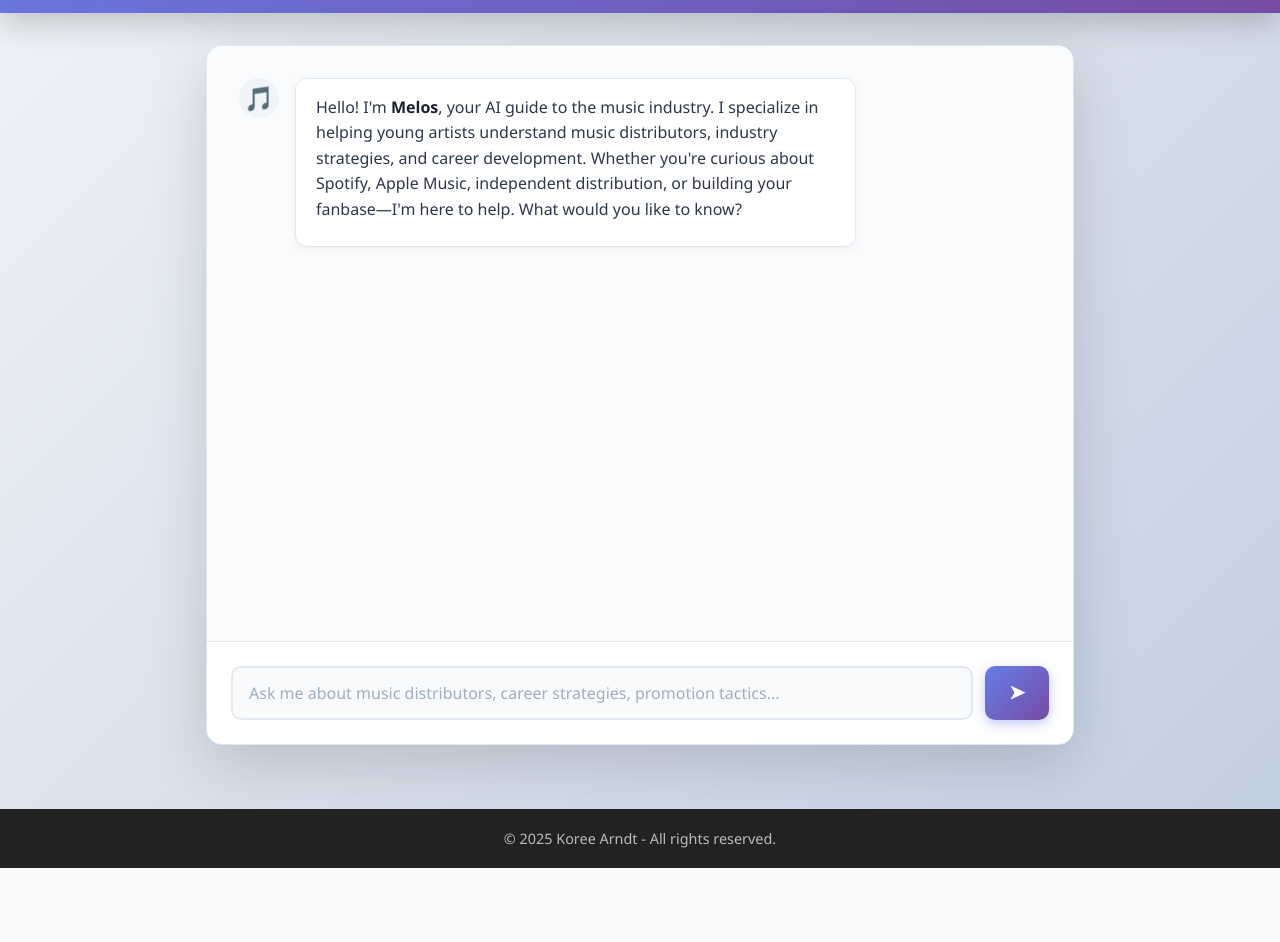
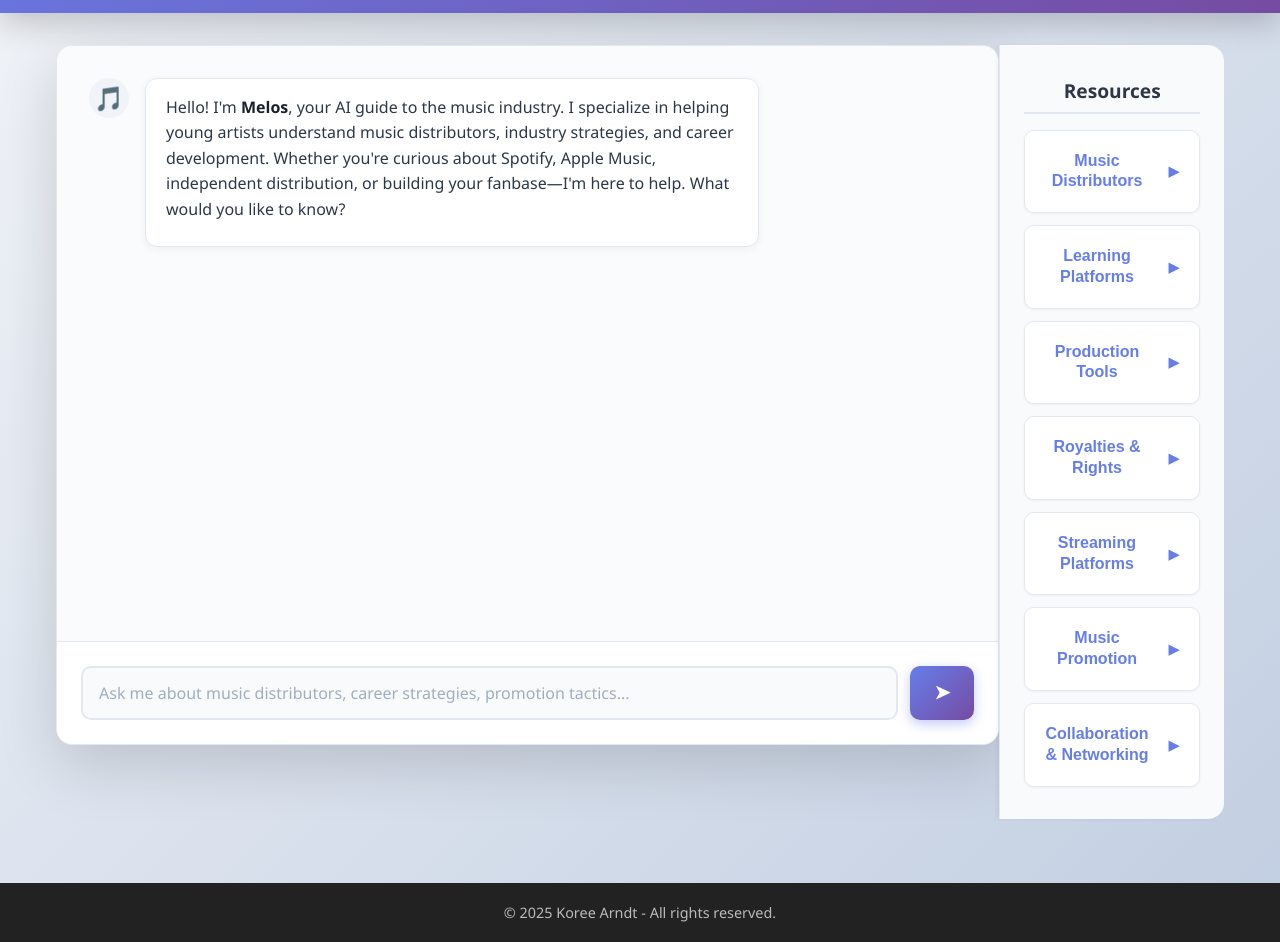
Before and after one commit to karndt414/koreemusic, a Next.js app in the folder koreemarimba/: page /melos in a window 1280 px wide. Shown: the part 540-1482 px from the top of the page. Before the commit the page ends 1408 px from the top, so only its background shows below. Built offline with nearby package versions, Linux system fonts and the light colour scheme.

Commit message:
Resources Page

```diff
--- a/koreemarimba/app/globals.css
+++ b/koreemarimba/app/globals.css
@@ -492,9 +492,12 @@ footer a {
 }
 
 .melos-wrapper {
-  max-width: 900px;
+  max-width: 1200px;
   margin: 2rem auto;
   padding: 0 1rem;
+  display: flex;
+  gap: 0;
+  align-items: flex-start;
 }
 
 .melos-chat-container {
@@ -720,6 +723,131 @@ footer a {
   background: #a0aec0;
 }
 
+/* Resources Sidebar */
+.melos-resources-sidebar {
+  width: 450px;
+  background: #f9fafb;
+  border-left: 1px solid #e2e8f0;
+  border-radius: 0 16px 16px 0;
+  padding: 2rem 1.5rem;
+  box-shadow: -2px 0 4px rgba(0, 0, 0, 0.05);
+  display: flex;
+  flex-direction: column;
+  gap: 1rem;
+}
+
+.melos-resources-sidebar h3 {
+  margin: 0;
+  font-size: 1.2rem;
+  font-weight: 700;
+  color: #2d3748;
+  text-align: center;
+  padding-bottom: 0.5rem;
+  border-bottom: 2px solid #e2e8f0;
+}
+
+.resources-list {
+  display: flex;
+  flex-direction: column;
+  gap: 0.75rem;
+}
+
+.resource-category {
+  border: 1px solid #e2e8f0;
+  border-radius: 10px;
+  background: white;
+  overflow: hidden;
+  transition: all 0.2s ease;
+  box-shadow: 0 1px 3px rgba(0, 0, 0, 0.05);
+  min-height: 70px;
+  display: flex;
+  flex-direction: column;
+}
+
+.resource-category:hover {
+  box-shadow: 0 4px 12px rgba(0, 0, 0, 0.1);
+  border-color: #cbd5e0;
+}
+
+.resource-header {
+  width: 100%;
+  padding: 1.25rem;
+  background: white;
+  border: none;
+  cursor: pointer;
+  display: flex;
+  justify-content: space-between;
+  align-items: center;
+  font-weight: 600;
+  color: #667eea;
+  font-size: 1rem;
+  transition: all 0.2s ease;
+  text-align: center;
+  gap: 0.75rem;
+}
+
+.resource-header span:first-child {
+  flex: 1;
+  line-height: 1.3;
+}
+
+.resource-header:hover {
+  background: #f9fafb;
+  color: #764ba2;
+  padding-left: 1.4rem;
+}
+
+.dropdown-arrow {
+  font-size: 0.85rem;
+  transition: transform 0.2s ease;
+  flex-shrink: 0;
+  margin-left: 0.5rem;
+}
+
+.resource-links {
+  background: #fafbfc;
+  border-top: 1px solid #e2e8f0;
+  display: flex;
+  flex-direction: column;
+  gap: 0.5rem;
+  padding: 0.75rem;
+}
+
+.resource-link {
+  padding: 0.75rem 0.875rem;
+  background: white;
+  color: #2d3748;
+  text-decoration: none;
+  border-radius: 8px;
+  font-size: 0.9rem;
+  display: flex;
+  justify-content: space-between;
+  align-items: center;
+  transition: all 0.2s ease;
+  border: 1px solid #e2e8f0;
+  text-align: left;
+  line-height: 1.4;
+}
+
+.resource-link:hover {
+  background: linear-gradient(135deg, #667eea 0%, #764ba2 100%);
+  color: white;
+  border-color: #667eea;
+  transform: translateX(4px);
+  box-shadow: 0 4px 12px rgba(102, 126, 234, 0.3);
+}
+
+.external-icon {
+  font-size: 0.75rem;
+  margin-left: 0.5rem;
+  opacity: 0.7;
+  flex-shrink: 0;
+}
+
+.resource-link:hover .external-icon {
+  opacity: 1;
+}
+
 /* Responsive Design */
 @media (max-width: 768px) {
   .melos-hero {
@@ -745,6 +873,14 @@ footer a {
   .melos-messages {
     padding: 1rem;
     gap: 1rem;
+  }
+
+  .melos-wrapper {
+    flex-direction: column;
+  }
+
+  .melos-resources-sidebar {
+    display: none;
   }
 }
 
--- a/koreemarimba/app/melos/page.tsx
+++ b/koreemarimba/app/melos/page.tsx
@@ -9,6 +9,91 @@ interface Message {
   text: string;
 }
 
+interface ResourceCategory {
+  title: string;
+  links: { name: string; url: string }[];
+}
+
+const resources: ResourceCategory[] = [
+  {
+    title: 'Music Distributors',
+    links: [
+      { name: 'DistroKid', url: 'https://distrokid.com' },
+      { name: 'TuneCore', url: 'https://tunecore.com' },
+      { name: 'CD Baby', url: 'https://cdbaby.com' },
+      { name: 'Amuse', url: 'https://amuse.io' },
+      { name: 'RouteNote', url: 'https://routenote.com' },
+      { name: 'ONErpm', url: 'https://onerpm.com' },
+    ],
+  },
+  {
+    title: 'Learning Platforms',
+    links: [
+      { name: 'Berklee Online', url: 'https://online.berklee.edu' },
+      { name: 'Coursera Music', url: 'https://coursera.org' },
+      { name: 'Udemy Music Production', url: 'https://udemy.com' },
+      { name: 'Splice Learn', url: 'https://splice.com/learn' },
+      { name: 'Music Theory.net', url: 'https://musictheory.net' },
+      { name: 'YouTube Music Education', url: 'https://youtube.com' },
+    ],
+  },
+  {
+    title: 'Production Tools',
+    links: [
+      { name: 'Ableton Live', url: 'https://ableton.com' },
+      { name: 'FL Studio', url: 'https://image-line.com' },
+      { name: 'Logic Pro', url: 'https://apple.com/logic-pro' },
+      { name: 'REAPER', url: 'https://reaper.fm' },
+      { name: 'Pro Tools', url: 'https://avid.com/pro-tools' },
+      { name: 'Splice Sounds', url: 'https://splice.com/sounds' },
+    ],
+  },
+  {
+    title: 'Royalties & Rights',
+    links: [
+      { name: 'ASCAP', url: 'https://ascap.com' },
+      { name: 'BMI', url: 'https://bmi.com' },
+      { name: 'SESAC', url: 'https://sesac.com' },
+      { name: 'SoundExchange', url: 'https://soundexchange.com' },
+      { name: 'The MLC', url: 'https://themlc.com' },
+      { name: 'Copyright.gov', url: 'https://copyright.gov' },
+    ],
+  },
+  {
+    title: 'Streaming Platforms',
+    links: [
+      { name: 'Spotify for Artists', url: 'https://artists.spotify.com' },
+      { name: 'Apple Music for Artists', url: 'https://artists.apple.com' },
+      { name: 'YouTube Music', url: 'https://youtube.com/music' },
+      { name: 'TIDAL Artists', url: 'https://tidal.com' },
+      { name: 'SoundCloud for Artists', url: 'https://soundcloud.com/artists' },
+      { name: 'Bandcamp', url: 'https://bandcamp.com' },
+    ],
+  },
+  {
+    title: 'Music Promotion',
+    links: [
+      { name: 'SubmitHub', url: 'https://submithub.com' },
+      { name: 'Groover', url: 'https://groover.co' },
+      { name: 'Musosoup', url: 'https://musosoup.com' },
+      { name: 'PlaylistPush', url: 'https://playlistpush.com' },
+      { name: 'TuneMyMusic', url: 'https://tunemymusic.com' },
+      { name: 'DistroKid Promote', url: 'https://distrokid.com/promote' },
+    ],
+  },
+  {
+    title: 'Collaboration & Networking',
+    links: [
+      { name: 'BeatStars', url: 'https://beatstars.com' },
+      { name: 'Splice Community', url: 'https://splice.com' },
+      { name: 'Soundtrap', url: 'https://soundtrap.com' },
+      { name: 'BeatMaker Communities', url: 'https://reddit.com/r/makinghiphop' },
+      { name: 'Discord Music Servers', url: 'https://discord.com' },
+      { name: 'Musician Forums', url: 'https://gearslutz.com' },
+    ],
+  },
+];
+
 export default function MelosPage() {
   const [messages, setMessages] = useState<Message[]>([
     {
@@ -18,6 +103,7 @@ export default function MelosPage() {
   ]);
   const [input, setInput] = useState('');
   const [loading, setLoading] = useState(false);
+  const [openCategory, setOpenCategory] = useState<string | null>(null);
 
   const sendMessage = async () => {
     if (!input.trim() || loading) return;
@@ -207,6 +293,45 @@ export default function MelosPage() {
             </button>
           </div>
         </div>
+
+        <aside className="melos-resources-sidebar">
+          <h3>Resources</h3>
+          <div className="resources-list">
+            {resources.map((category, index) => (
+              <div key={index} className="resource-category">
+                <button
+                  className="resource-header"
+                  onClick={() =>
+                    setOpenCategory(
+                      openCategory === category.title ? null : category.title
+                    )
+                  }
+                >
+                  <span>{category.title}</span>
+                  <span className="dropdown-arrow">
+                    {openCategory === category.title ? '▼' : '▶'}
+                  </span>
+                </button>
+                {openCategory === category.title && (
+                  <div className="resource-links">
+                    {category.links.map((link, linkIndex) => (
+                      <a
+                        key={linkIndex}
+                        href={link.url}
+                        target="_blank"
+                        rel="noopener noreferrer"
+                        className="resource-link"
+                      >
+                        {link.name}
+                        <span className="external-icon">↗</span>
+                      </a>
+                    ))}
+                  </div>
+                )}
+              </div>
+            ))}
+          </div>
+        </aside>
       </div>
     </div>
   );
```
